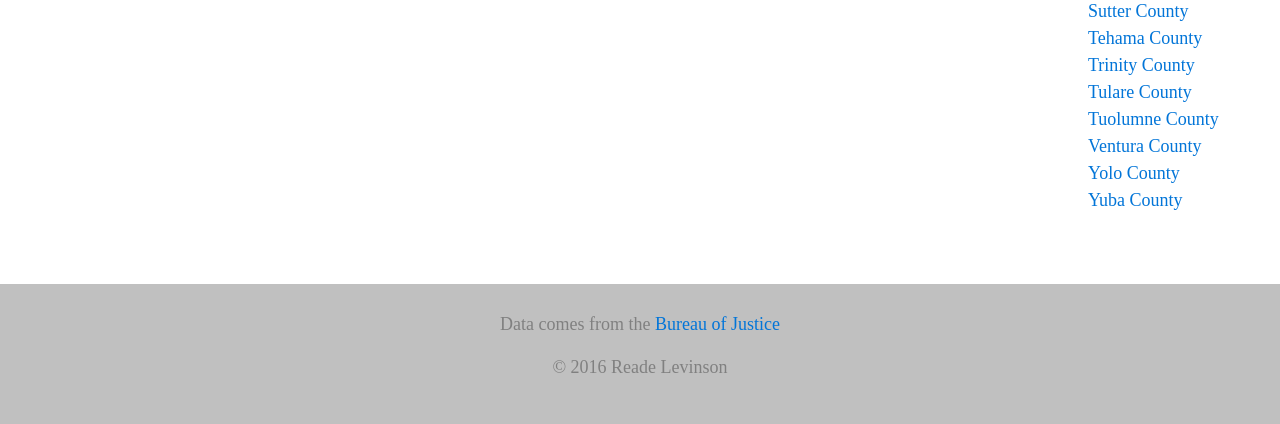
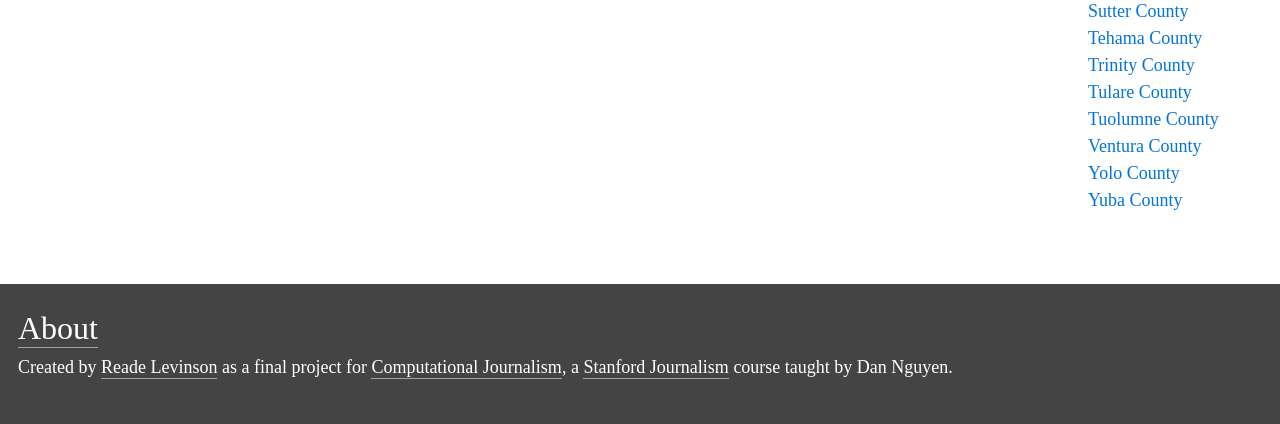
Before and after one commit to pyeu/final-app, a Flask app: page / in a window 1280 px wide. Shown: the part 2004-2428 px from the top of the page. Run offline with Flask 2, Linux system fonts and the light colour scheme; some libraries are stand-ins or nearby versions.

Commit message:
added about page

```diff
--- a/app.py
+++ b/app.py
@@ -6,6 +6,10 @@ from flask import render_template, request
 app = Flask(__name__)
 
 inmates = get_data()
+
+@app.route("/about/")
+def about():
+	return render_template('about.html')
 
 @app.route("/")
 def homepage():
--- a/static/styles.css
+++ b/static/styles.css
@@ -97,12 +97,62 @@ header.whelp{
 
 }
 
+header.section-header{
+  padding: 2em 3em 1.6em;
+  margin-bottom: 0;
+  font-size: 2.5em;
+  float: left;
+  font-weight: 500;
+  line-height: 1.4;
+  -webkit-margin-before: 0.67em;
+  -webkit-margin-after: 0.67em;
+  -webkit-margin-start: 0px;
+  -webkit-margin-end: 0px;
+}
+
 footer.whelp{
-  text-align:center;
   vertical-align: middle;
   margin-top: 2.0em;
   min-height: 100px;
-  padding: 1.5em 0;
-  color: gray;
-  background-color: silver;
+  padding: 1.5em 1.0em;
+  background-color: #444444;
+  color: white;
 }
+
+footer a{
+  color: #fff;
+  border-bottom: 1px solid rgba(255, 255, 255, 0.5);
+  padding-bottom: 1px;
+}
+
+div.about{
+  padding: 1em;
+  max-width: 650px;
+  margin: 0 auto;
+  -webkit-margin-before: 0.83em;
+  -webkit-margin-after: 0.83em;
+  -webkit-margin-start: 0px;
+  -webkit-margin-end: 0px;
+}
+
+p.explainer{
+  line-height: 1.5;
+  margin-bottom: 1em;
+  font-size: 20px;
+  margin: 0;
+  -webkit-margin-before: 1em;
+  -webkit-margin-after: 1em;
+  -webkit-margin-start: 0px;
+  -webkit-margin-end: 0px;
+}
+
+ul.explainer{
+    line-height: 1.5;
+  margin-bottom: 1em;
+  font-size: 20px;
+  margin: 0;
+  -webkit-margin-before: 1em;
+  -webkit-margin-after: 1em;
+  -webkit-margin-start: 0px;
+  -webkit-margin-end: 0px;
+}
--- a/templates/homepage.html
+++ b/templates/homepage.html
@@ -46,26 +46,14 @@
 </div>
 
 
-
+</body>
 
 <!-- footer -->
 
-<!-- <footer>
-  <h2><a href="/~readel/projects/custodydeaths/about/">About</a></h2>
+<footer class="whelp">
+  <h2><a href="./about/">About</a></h2>
 
   <p>Created by <a href="https://twitter.com/readelev">Reade Levinson</a> as a final project for <a href="http://www.compjour.org/" target="_blank">Computational Journalism</a>, a <a href="http://journalism.stanford.edu/" target="_blank">Stanford Journalism</a> course taught by Dan Nguyen.</p>
+  </footer>
 
-  <p><a href="/~readel/projects/custodydeath/about/#data">Data sources</a> |
-  <a href="/~readel/projects/custodydeath/about/#limitations">Limitations</a> |
-  <a href="/~readel/projects/custodydeath/about/#tech">Technical details</a></p>
-  </footer> -->
-
-	</body>
-
-<footer class="whelp">
-          <p>Data comes from the <a href="http://www.bjs.gov/index.cfm?ty=dcdetail&iid=243">Bureau of Justice</a></p>
-          <p></p>
-          <p>&copy 2016 Reade Levinson</p>
-
-      </footer>
 </html>
```
Also changed, not shown: templates/about.html (added, +57 -0 lines).
